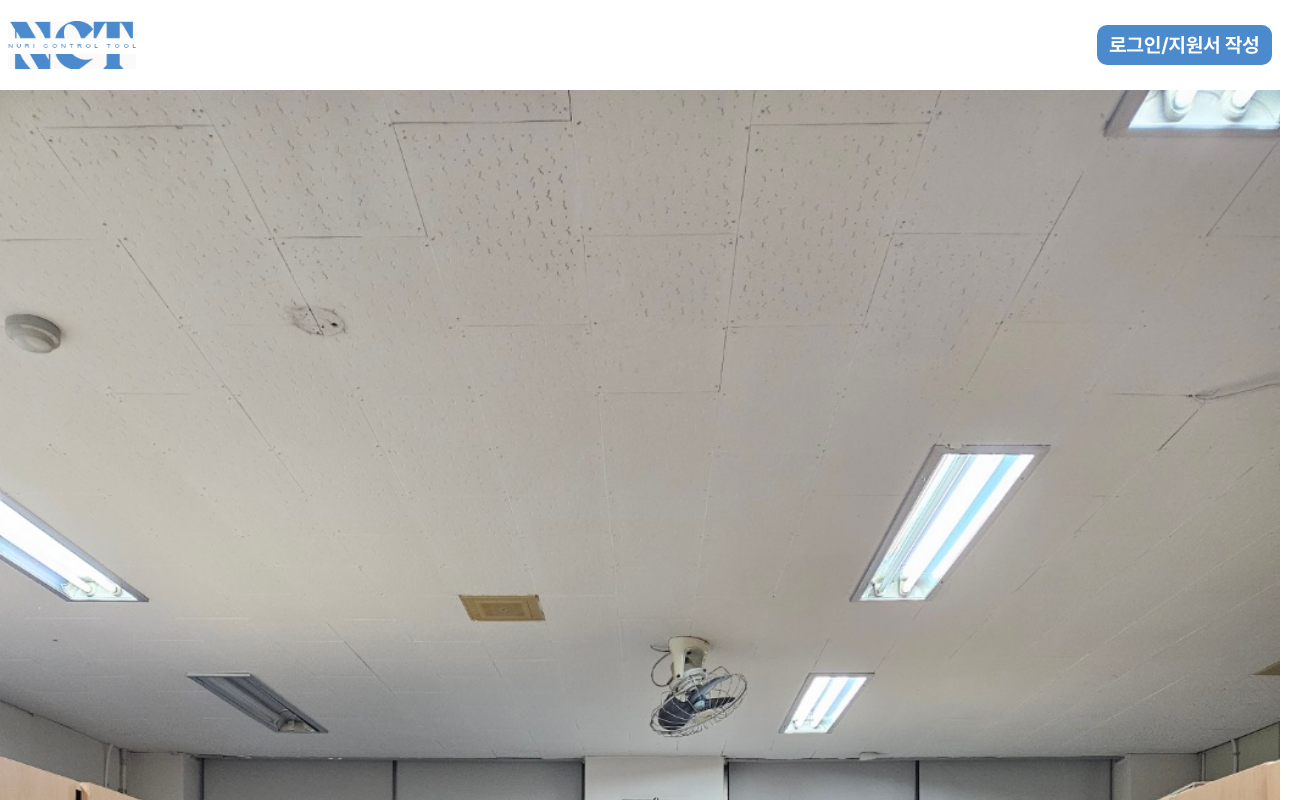
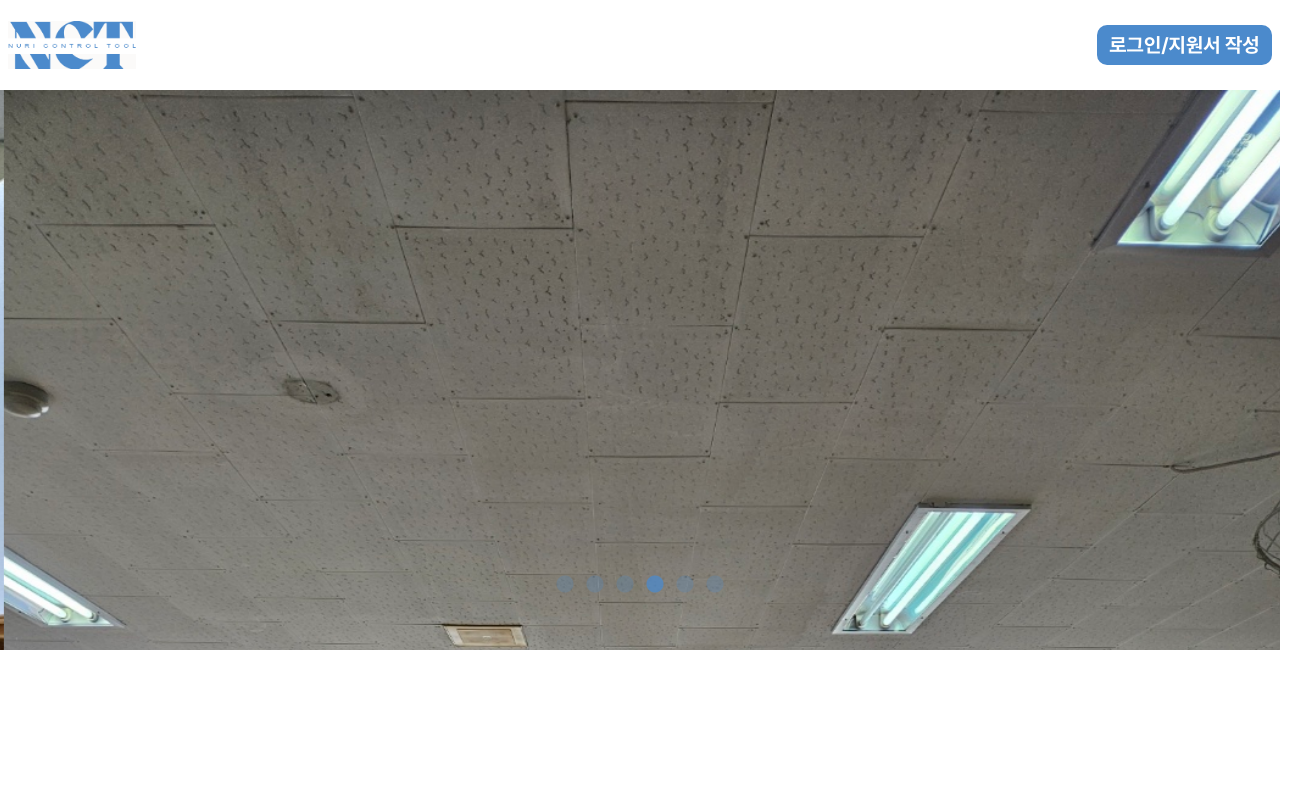
Before and after one commit to dmdrk1414/NCT, a Next.js app in the folder frontend/: page / in a window 1280 px wide. Shown: the top 800 px of the page, 1305 px wide, since content can reach past the window. Built offline with nearby package versions, Linux system fonts and the light colour scheme.

Commit message:
fix: 메인페이지 오류 수정

```diff
--- a/frontend/src/atoms/template/main-carousel.tsx
+++ b/frontend/src/atoms/template/main-carousel.tsx
@@ -10,16 +10,20 @@ export default function MainCarousel() {
     speed: 500,
     slidesToShow: 1,
     slidesToScroll: 1,
+    autoplay: true,
+    autoplaySpeed: 500,
+    pauseOnHover: true,
+    vertical: false,
   };
   return (
-    <div>
-      <Slider {...settings}>
-        <div className="bg-[url('/Images/main_one.jpg')] bg-cover h-[133vw] mb-[5rem]"></div>
-        <div className="bg-[url('/Images/main_two.jpg')] bg-cover h-[133vw] mb-[5rem]"></div>
-        <div className="bg-[url('/Images/main_three.jpg')] bg-cover h-[133vw] mb-[5rem]"></div>
-        <div className="bg-[url('/Images/main_four.jpg')] bg-cover h-[133vw] mb-[5rem]"></div>
-        <div className="bg-[url('/Images/main_five.jpg')] bg-cover h-[133vw] mb-[5rem]"></div>
-        <div className="bg-[url('/Images/main_six.jpg')] bg-cover h-[133vw] mb-[5rem]"></div>
+    <div className="overflow-x-hidden">
+      <Slider {...settings} className="h-[60vh] mb-[5rem]">
+        <div className="bg-[url('/Images/main_one.jpg')] bg-cover w-[100%] aspect-[3/4]"></div>
+        <div className="bg-[url('/Images/main_two.jpg')] bg-cover w-[100vw] aspect-[3/4]"></div>
+        <div className="bg-[url('/Images/main_three.jpg')] bg-cover w-[100vw] aspect-[3/4]"></div>
+        <div className="bg-[url('/Images/main_four.jpg')] bg-cover w-[100vw] aspect-[3/4]"></div>
+        <div className="bg-[url('/Images/main_five.jpg')] bg-cover w-[100vw] aspect-[3/4]"></div>
+        <div className="bg-[url('/Images/main_six.jpg')] bg-cover w-[100vw] aspect-[3/4]"></div>
       </Slider>
     </div>
   );
```
